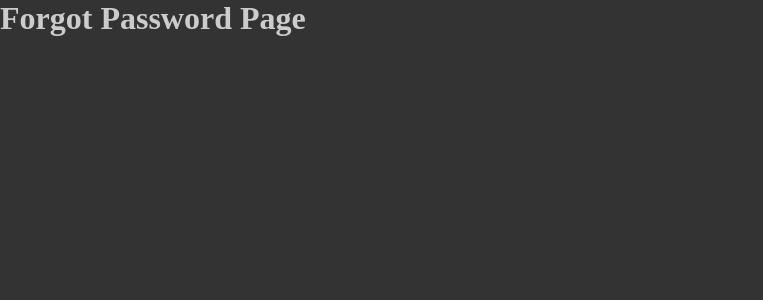
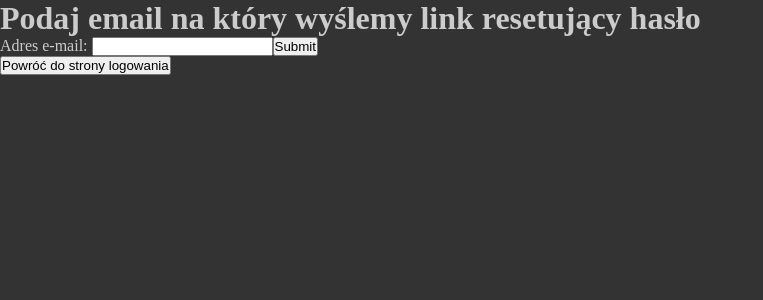
Before and after one commit to GOLDER303/secjar-frontend, a React (Vite) app: page /forgotPassword in a window 1280 px wide. Shown: the top 300 px of the page, without its empty margins (0-763 px from the left). Built offline with nearby package versions, Linux system fonts and the light colour scheme.

Commit message:
Add Forgot password form

```diff
--- a/src/pages/ForgotPasswordPage.tsx
+++ b/src/pages/ForgotPasswordPage.tsx
@@ -1,5 +1,49 @@
+import React from "react"
+import {sendPasswordResetLink} from "../services/PasswordChangeService"
+import {useNavigate} from "react-router-dom";
+
 const ForgotPasswordPage: React.FC = () => {
-    return <h1>Forgot Password Page</h1>
+    const [stage, setStage] = React.useState(0)    //current stage of resetting password process
+    const [responseMessage, setResponseMessage] = React.useState<string>("")
+    const emailInputRef = React.useRef<HTMLInputElement>(null)
+    const navigate = useNavigate()
+
+    const handleSubmit = async () => {
+        if (emailInputRef.current) {
+            const result = await sendPasswordResetLink(emailInputRef.current.value)
+            if (result.data){
+                setStage(1);
+            }else{
+                setResponseMessage("Wystąpił nieoczekiwany błąd")
+            }
+        }
+    }
+
+    return (
+        <>
+            <h1>Podaj email na który wyślemy link resetujący hasło</h1>
+            {stage == 0 ? (
+                <form
+                    onSubmit={(event) => {
+                        event.preventDefault()
+                        handleSubmit()
+                    }}
+                >
+                    <label>Adres e-mail: <input ref={emailInputRef} type="email" required /></label>
+                    <input type="submit" />
+                    {responseMessage && <p>{responseMessage}</p>}
+                </form>
+
+            ) : stage == 1 ? (
+                <p>Wysłaliśmy link resetu hasła na podany e-mail. Sprawdź swoją skrzynkę odbiorczą.</p>
+            ) : (
+                <p>Wystąpił nieoczekiwany błąd.</p>
+            )}
+            <button onClick={() => navigate("/login")}>
+                Powróć do strony logowania
+            </button>
+        </>
+    )
 }
 
 export default ForgotPasswordPage
--- a/src/services/PasswordChangeService.ts
+++ b/src/services/PasswordChangeService.ts
@@ -32,3 +32,22 @@ export const changeUserPassword = async (currentPassword: string, newPassword: s
         return { error: data.status }
     }
 }
+
+export const sendPasswordResetLink = async (userEmail: string): Promise<GeneralApiResponseDTO<string>> => {
+    try {
+        const response = await axios.post(
+            `http://localhost:8080/users/passwordReset`,
+            {
+                userEmail,
+            },
+        )
+
+        return { data: response.data }
+    } catch (err) {
+        const error = err as AxiosError
+
+        const data = error.response?.data as ApiErrorResponseDTO
+
+        return { error: data.status }
+    }
+}
```
